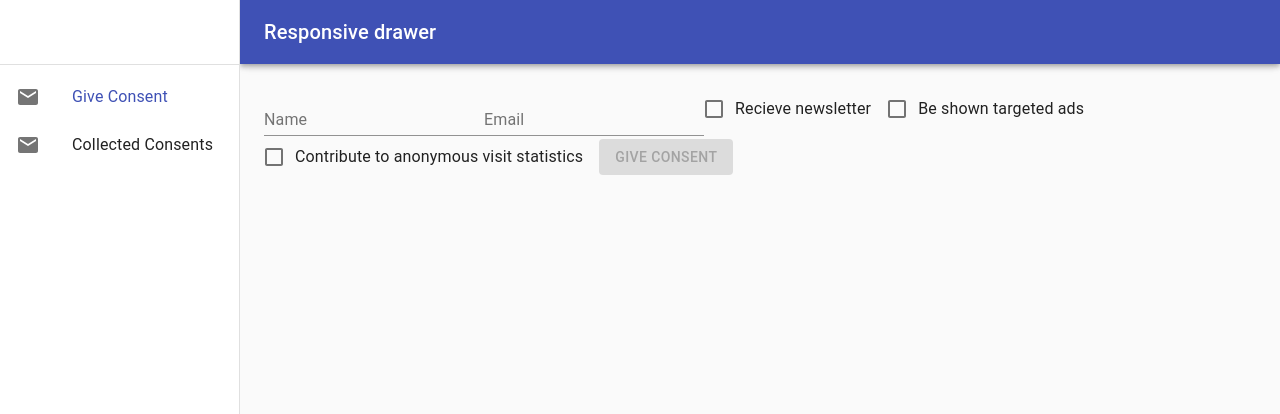
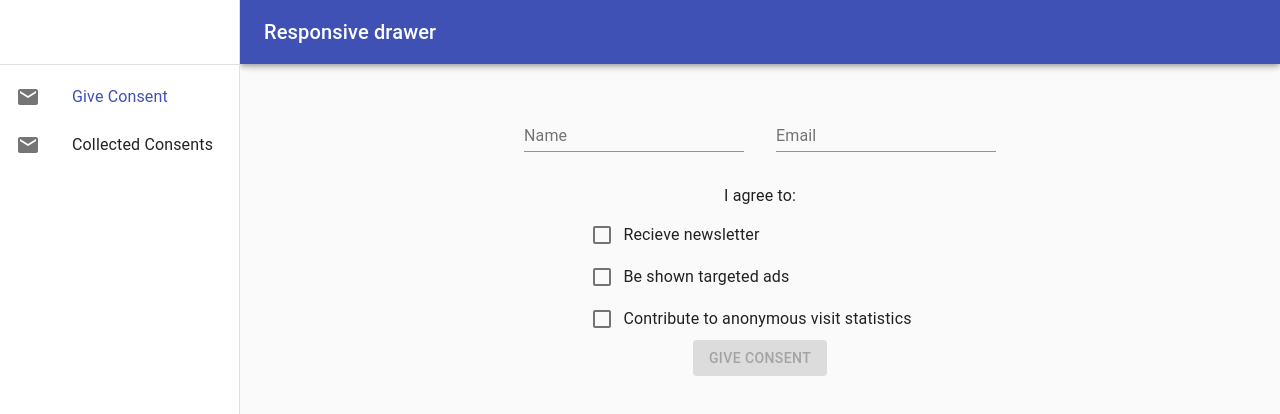
Before and after one commit to Ammce/news-letter-react, a React (Create React App) app: page / in a window 1280 px wide. Shown: the top 414 px of the page. Built offline with nearby package versions, Linux system fonts and the light colour scheme.

Commit message:
Consent page done

```diff
--- a/src/app/common/Checkbox/Checkbox.tsx
+++ b/src/app/common/Checkbox/Checkbox.tsx
@@ -9,6 +9,7 @@ export interface ICheckboxProps {
   label: string;
   onChange: (e: React.ChangeEvent<HTMLInputElement>) => void;
   name: string;
+  className?: string;
   color?: CheckboxColors;
 }
 
@@ -18,6 +19,7 @@ const Checkbox: React.FC<ICheckboxProps> = ({
   checked,
   label,
   color = 'primary',
+  className = '',
 }) => {
   return (
     <FormControlLabel
@@ -27,6 +29,7 @@ const Checkbox: React.FC<ICheckboxProps> = ({
           onChange={onChange}
           name={name}
           color={color}
+          className={className}
         />
       }
       label={label}
@@ -37,6 +40,7 @@ const Checkbox: React.FC<ICheckboxProps> = ({
 Checkbox.propTypes = {
   checked: PropTypes.bool.isRequired,
   name: PropTypes.string.isRequired,
+  className: PropTypes.string,
   color: PropTypes.oneOf<CheckboxColors>(['primary', 'secondary', 'default']),
   label: PropTypes.string.isRequired,
   onChange: PropTypes.func.isRequired,
@@ -44,6 +48,7 @@ Checkbox.propTypes = {
 
 Checkbox.defaultProps = {
   color: 'primary',
+  className: '',
 };
 
 export default Checkbox;
--- a/src/app/common/TextField/TextField.tsx
+++ b/src/app/common/TextField/TextField.tsx
@@ -9,6 +9,7 @@ export interface ITextFieldProps {
   value: string;
   name: string;
   type?: string;
+  className?: string;
 }
 
 const TextField: React.FC<ITextFieldProps> = ({
@@ -18,6 +19,7 @@ const TextField: React.FC<ITextFieldProps> = ({
   id,
   name,
   type,
+  className,
 }) => {
   return (
     <TextFieldMaterialUI
@@ -27,6 +29,7 @@ const TextField: React.FC<ITextFieldProps> = ({
       label={label}
       id={id}
       type={type}
+      className={className}
     />
   );
 };
@@ -38,10 +41,12 @@ TextField.propTypes = {
   onChange: PropTypes.func.isRequired,
   id: PropTypes.string.isRequired,
   value: PropTypes.string.isRequired,
+  className: PropTypes.string,
 };
 
 TextField.defaultProps = {
   type: 'string',
+  className: '',
 };
 
 export default TextField;
--- a/src/app/modules/Consents/GiveConsent/GiveConsent.scss
+++ b/src/app/modules/Consents/GiveConsent/GiveConsent.scss
@@ -0,0 +1,21 @@
+.give-contest {
+  margin: 0 auto;
+}
+.form-give-consent {
+  display: flex;
+  flex-direction: column;
+  align-items: center;
+  .input-wrapper {
+    margin: 1rem;
+  }
+  .checkbox-wrapper {
+    display: flex;
+    flex-direction: column;
+  }
+  .input {
+    margin: 0 1rem;
+  }
+  .information {
+    margin-top: 1rem;
+  }
+}
--- a/src/app/modules/Consents/GiveConsent/GiveConsent.tsx
+++ b/src/app/modules/Consents/GiveConsent/GiveConsent.tsx
@@ -1,5 +1,8 @@
 import React, { useState } from 'react';
 import PropTypes from 'prop-types';
+import Typography from '@material-ui/core/Typography';
+
+import './GiveConsent.scss';
 
 import { Button, TextField, Checkbox } from '../../../common/';
 
@@ -43,13 +46,15 @@ const GiveConsent: React.FC<IGiveConsentProps> = () => {
 
   const { name, email, checks } = data;
   return (
-    <div>
-      <form noValidate autoComplete='off'>
+    <div className='give-contest'>
+      <form className='form-give-consent' noValidate autoComplete='off'>
+        <div className='input-wrapper'>
           <TextField
             value={name}
             id='name'
             label='Name'
             name='name'
+            className='input'
             onChange={(e) => handleChangeEmailOrName(e)}
           />
           <TextField
@@ -58,8 +63,16 @@ const GiveConsent: React.FC<IGiveConsentProps> = () => {
             label='Email'
             name='email'
             type='email'
+            className='input'
             onChange={(e) => handleChangeEmailOrName(e)}
           />
+        </div>
+        <div className='information'>
+          <Typography variant='body1' gutterBottom>
+            I agree to:
+          </Typography>
+        </div>
+        <div className='checkbox-wrapper'>
           <Checkbox
             checked={checks.recieveNewsLeters}
             name='recieveNewsLeters'
@@ -67,6 +80,7 @@ const GiveConsent: React.FC<IGiveConsentProps> = () => {
             onChange={(e) => {
               handleChangeCheckBox(e);
             }}
+            className='checkbox'
           />
           <Checkbox
             checked={checks.showTargetedAds}
@@ -75,6 +89,7 @@ const GiveConsent: React.FC<IGiveConsentProps> = () => {
             onChange={(e) => {
               handleChangeCheckBox(e);
             }}
+            className='checkbox'
           />
           <Checkbox
             checked={checks.visitStatistics}
@@ -83,7 +98,9 @@ const GiveConsent: React.FC<IGiveConsentProps> = () => {
             onChange={(e) => {
               handleChangeCheckBox(e);
             }}
+            className='checkbox'
           />
+        </div>
         <Button
           disabled={
             !checks.recieveNewsLeters &&
```
Lines whose indentation alone changed are shown as unchanged.
